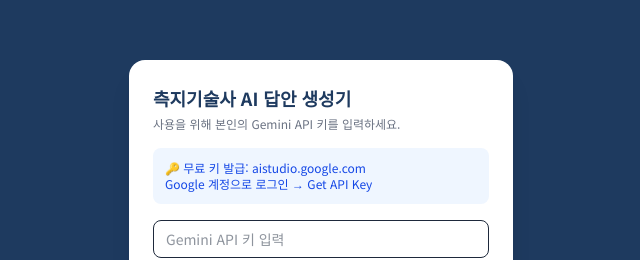
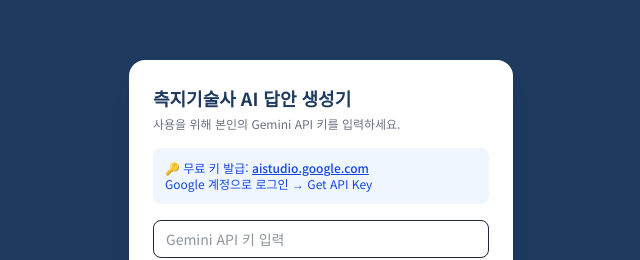
Before and after one commit to sunnylim91/project1, a React (Vite) app: page / in a window 1280 px wide. Shown: the part 191-451 px from the top of the page, without its empty margins (319-959 px from the left). Built offline with nearby package versions, Linux system fonts and the light colour scheme.

Commit message:
API 키 발급 링크 추가

```diff
--- a/src/App.jsx
+++ b/src/App.jsx
@@ -35,7 +35,16 @@
           사용을 위해 본인의 Gemini API 키를 입력하세요.
         </p>
         <div className="bg-blue-50 rounded-lg p-3 mb-4 text-xs text-blue-700">
-          🔑 무료 키 발급: aistudio.google.com<br />
+          🔑 무료 키 발급:{' '}
+          <a
+            href="https://aistudio.google.com"
+            target="_blank"
+            rel="noopener noreferrer"
+            className="underline font-medium"
+          >
+            aistudio.google.com
+          </a>
+          <br />
           Google 계정으로 로그인 → Get API Key
         </div>
         <input
```
